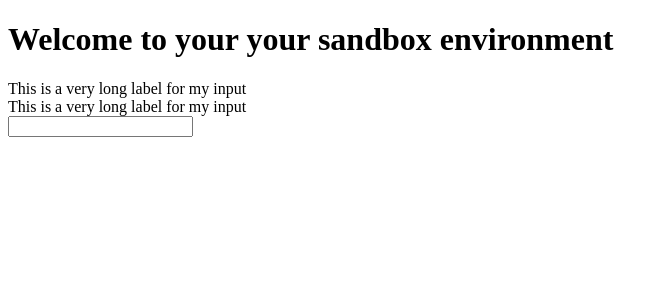
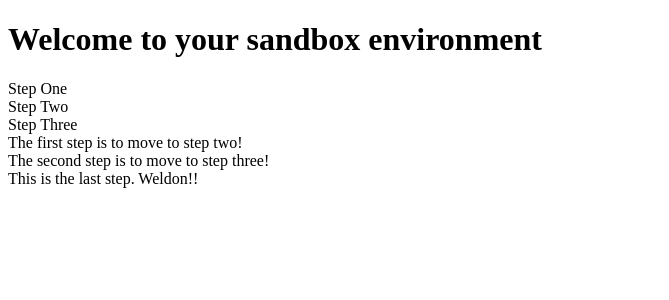
Before and after one commit to vue-loom/vue-loom, a Vue app: page / in a window 1280 px wide. Shown: the top 300 px of the page, without its empty margins (0-669 px from the left). Built offline with nearby package versions, Linux system fonts and the light colour scheme.

Commit message:
SStepper slot typing resolved

```diff
--- a/sandbox/App.vue
+++ b/sandbox/App.vue
@@ -1,16 +1,47 @@
+<script setup lang="ts">
+    import STextField from '../src/components/STextField.vue'
+    import SStepper from "@/components/SStepper/SStepper.vue";
+    import SStep from "@/components/SStepper/SStep.vue";
+</script>
+
 <template>
     <main>
-        <h1>Welcome to your your sandbox environment</h1>
+        <h1>Welcome to your sandbox environment</h1>
 
-        <STextField
-            class="w-full"
-            label="This is a very long label for my input"
-        />
+<!--        <STextField-->
+<!--            class="w-full"-->
+<!--            label="This is a very long label for my input"-->
+<!--        />-->
+
+        <SStepper class="mt-4" clickable preserve-state elevation>
+            <SStep>
+                <template #step>
+                    <div>Step One</div>
+                </template>
+                <template #content>
+                    The first step is to move to step two!
+                </template>
+            </SStep>
+            <SStep>
+                <template #step>
+                    Step Two
+                </template>
+                <template #content>
+                    The second step is to move to step three!
+                </template>
+            </SStep>
+            <SStep>
+                <template #step>
+                    Step Three
+                </template>
+                <template #content>
+                    This is the last step. Weldon!!
+                </template>
+            </SStep>
+        </SStepper>
     </main>
 </template>
 
-<script setup lang="ts">
-    import STextField from '../src/components/STextField.vue'
-</script>
+<style lang="scss" scoped>
 
-<style lang="scss" scoped></style>
+</style>
--- a/src/components/SStepper/SStepper.vue
+++ b/src/components/SStepper/SStepper.vue
@@ -1,6 +1,5 @@
 <script setup lang="ts">
-    import {ref, type Ref, useSlots, computed, type ComputedRef, onMounted, watch} from "vue";
-    import {type VNodeNormalizedChildren} from "@vue/runtime-core";
+    import {ref, type Ref, computed, type ComputedRef, onMounted, watch, type Component} from "vue";
 
     interface Props {
         modelValue?: number;
@@ -17,19 +16,35 @@
     });
 
     interface Emits {
-        (event: 'update:modelValue', data: number);
+        (event: 'update:modelValue', data: number): void;
     }
 
     const emits = defineEmits<Emits>();
 
     const innerModelValue: Ref<number> = ref(props.modelValue);
 
-    const steps: VNodeNormalizedChildren = useSlots().default();
-    const stepLabels = steps.map((step) => step.children.step().at(0).children.toString().trim());
-    const stepContentSections = steps.map((step) => step.children.content().at(0));
+    // console.log(useSlots().default());
+    // const steps: VNodeNormalizedChildren = useSlots().default();
 
-    const labelRefs = ref([]);
-    const contentRefs = ref([]);
+    interface Step {
+        children: {
+            step(): Component[];
+            content(): Component[];
+        };
+    }
+
+    interface Slot {
+        default(): Step[];
+    }
+
+    const slots = defineSlots<Slot>();
+    const steps: Step[] = slots.default();
+
+    const stepHeaders: Component[] = steps.map((step) => step.children.step()[0]);
+    const stepContentSections: Component[] = steps.map((step) => step.children.content()[0]);
+
+    const labelRefs: Ref<HTMLElement[]> = ref([]);
+    const contentRefs: Ref<HTMLElement[]> = ref([]);
     const contentHeight: Ref<number> = ref(0);
     const headerHeight: Ref<number> = ref(0);
     const headerRef: Ref<HTMLElement | null> = ref(null);
@@ -39,7 +54,9 @@
             innerModelValue.value = localStorage.step
         }
 
-        headerHeight.value = headerRef.value.getBoundingClientRect().height;
+        if (headerRef.value) {
+            headerHeight.value = headerRef.value.getBoundingClientRect().height;
+        }
         contentHeight.value = Math.max(...contentRefs.value.map((contentEl: HTMLElement) => contentEl.getBoundingClientRect().height)) + headerHeight.value;
     });
 
@@ -74,7 +91,7 @@
          :style="{height: `${contentHeight}px`}">
         <div ref="headerRef" class="flex shadow-md">
             <div ref="labelRefs"
-                 v-for="(stepLabel, index) in stepLabels"
+                 v-for="(stepHeader, index) in stepHeaders"
                  :key="index"
                  class="relative text-center overflow-hidden w-fit grow select-none transition-all duration-150"
             >
@@ -82,13 +99,14 @@
                     <div class="absolute h-1/2 w-1/2 left-0 top-0 border-b border-gray-300"
                          v-if="index !== 0"
                     ></div>
-                    <div class="bg-white w-fit z-10 p-2"
-                         :class="clickable ? 'cursor-pointer hover:bg-gray-100' : ''"
-                         @click="selectStep(index)">
-                        {{ stepLabel }}
-                    </div>
+                    <component :is="stepHeader" @click="selectStep(index)"></component>
+                    <!--                    <div class="bg-white w-fit z-10 p-2"-->
+                    <!--                         :class="clickable ? 'cursor-pointer hover:bg-gray-100' : ''"-->
+                    <!--                         @click="selectStep(index)">-->
+                    <!--                        {{ stepLabel }}-->
+                    <!--                    </div>-->
                     <div class="absolute h-1/2 w-1/2 right-0 top-0 border-b border-gray-300"
-                         v-if="index !== stepLabels.length - 1"
+                         v-if="index !== stepHeader.length - 1"
                     ></div>
                 </div>
             </div>
--- a/src/index.ts
+++ b/src/index.ts
@@ -1,3 +1,5 @@
 import STextField from './components/STextField.vue'
+import SStepper from "./components/SStepper/SStepper.vue";
+import SStep from "./components/SStepper/SStep.vue";
 
-export { STextField }
+export { STextField, SStepper, SStep }
```
